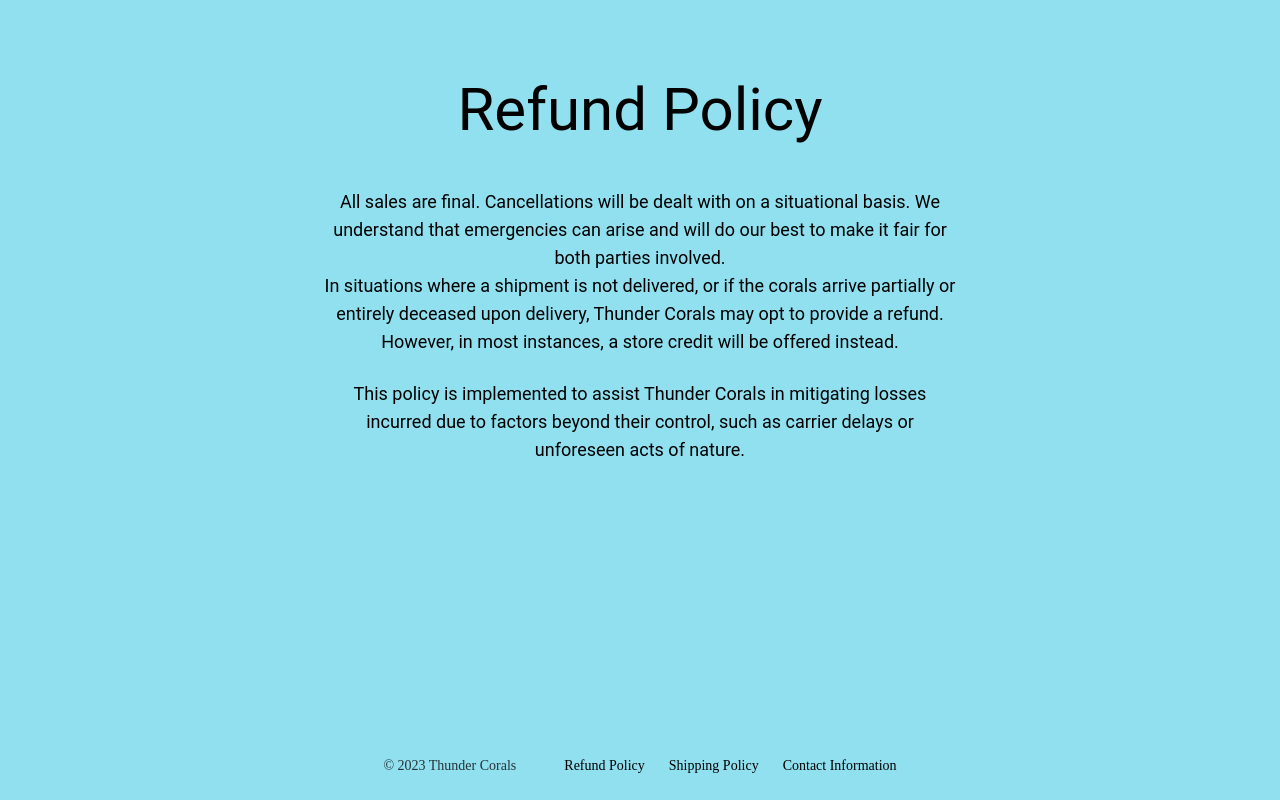
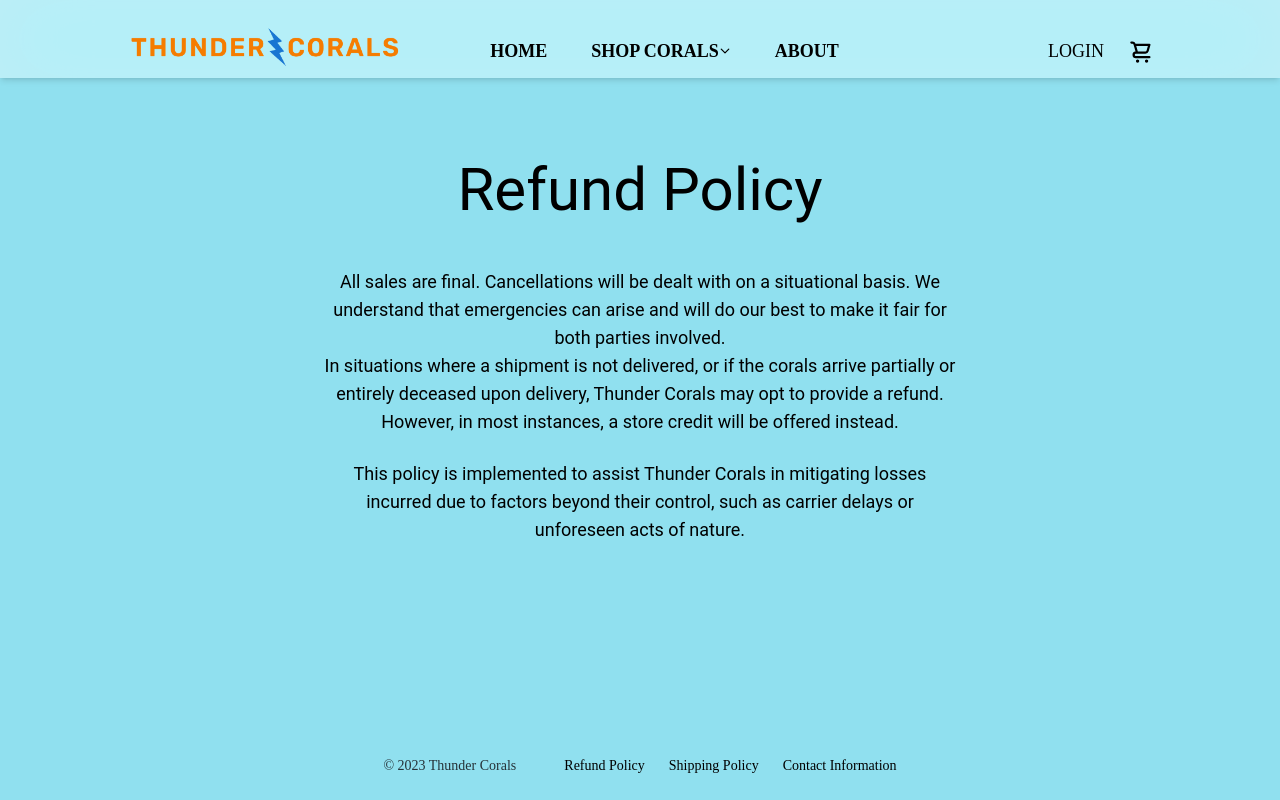
Before and after one commit to JREccleston/Coral-reef-store, a React (Create React App) app: page /RefundPolicy in a window 1280 px wide. Built offline with nearby package versions, Linux system fonts and the light colour scheme; what tailwindcss-animated would draw is missing.

Commit message:
added navbar to refund page

```diff
--- a/src/Pages/RefundPolicy.jsx
+++ b/src/Pages/RefundPolicy.jsx
@@ -1,10 +1,14 @@
 import React from 'react'
 import { SimpleFooter } from '../componets/Footer'
+import { NavbarWithMegaMenu } from '../componets/NavBarWithMegaMenu'
 
 function RefundPolicy() {
     return (
         <div className='bg-b2 w-full h-screen'>
-            <div className='text-center mx-auto font-sans'>
+            <div>
+                <NavbarWithMegaMenu />
+            </div>
+            <div className='text-center mx-auto font-sans pt-20'>
                 <h1 className='pt-20 text-6xl'>Refund Policy</h1>
                 <p className="w-1/2 pt-12 text-center mx-auto text-lg">
                     All sales are final. Cancellations will be dealt with on a situational basis.
```
